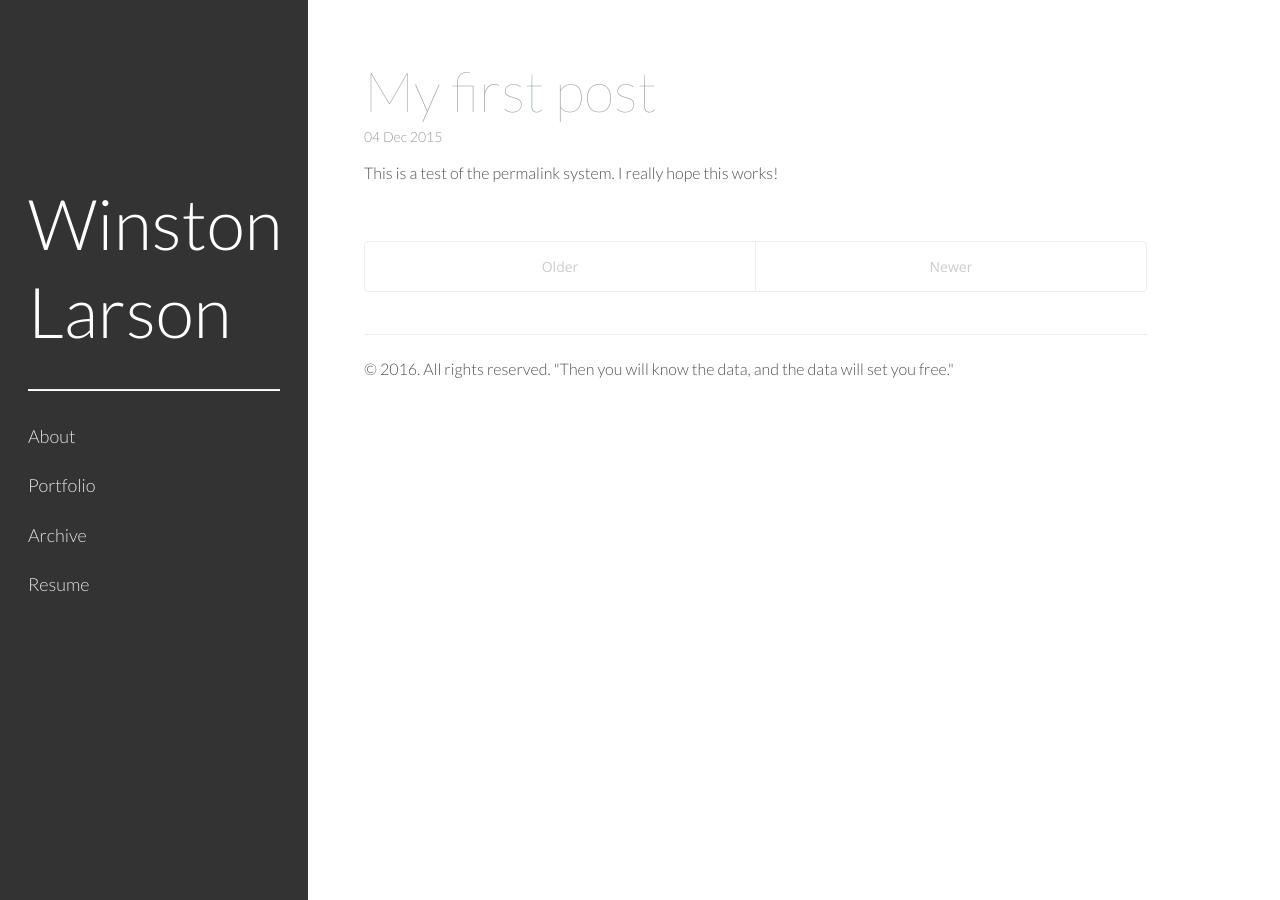
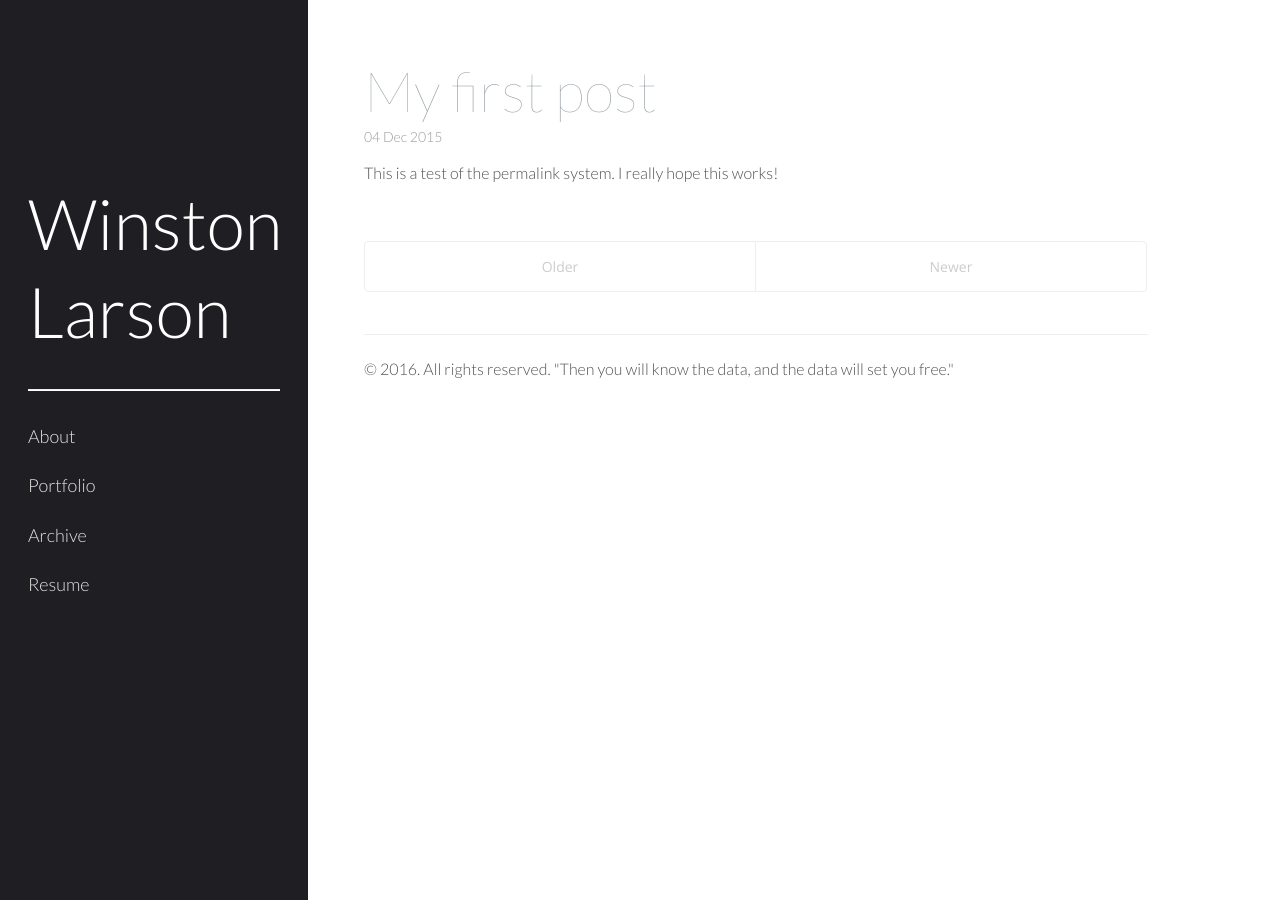
Before and after one commit to winstonlarson/old_website, a Jekyll site: the page built from index.html, in a window 1280 px wide. Built offline with Jekyll 4.4.1, drawn with Linux system fonts in a browser that asks for light colours; some web fonts are replaced; the list of posts is cut into pages by our own code.

Commit message:
sidebar color

```diff
--- a/public/css/hyde.css
+++ b/public/css/hyde.css
@@ -59,7 +59,7 @@ html {
   text-align: left;
   padding: 2rem 1rem;
   color: rgba(255,255,255,.5);
-  background-color: #333333;
+  background-color: #1E1E23;
 }
 @media (min-width: 48em) {
   .sidebar {
```
